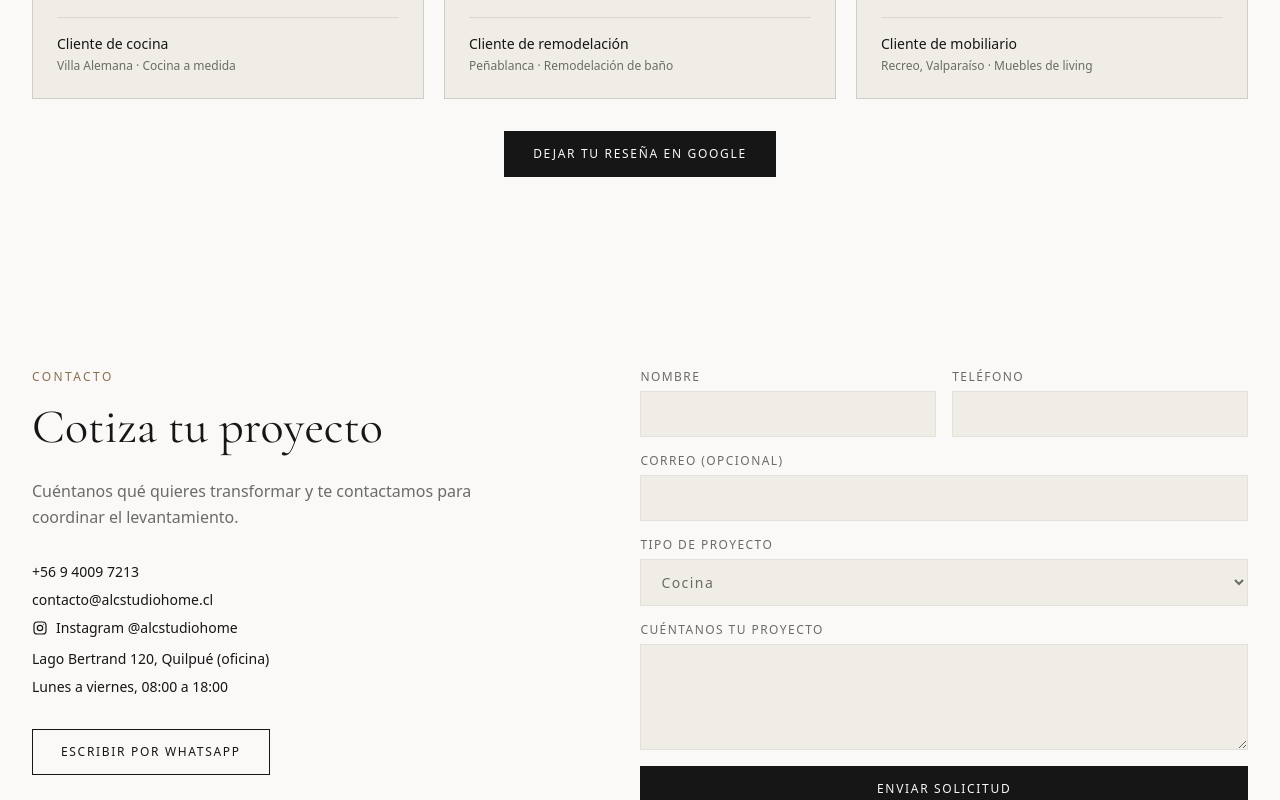
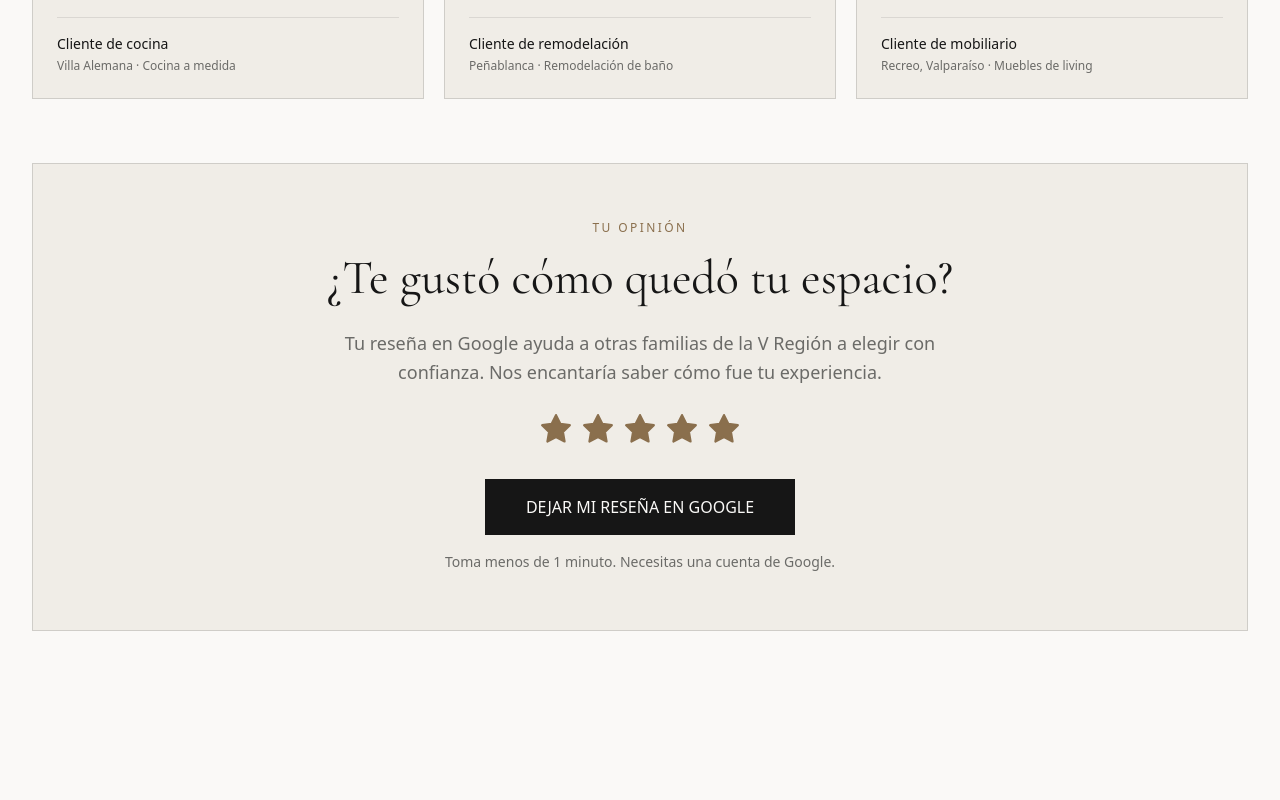
Before and after one commit to rachidboss23/ALC_Studio_Home, a Next.js app: page / in a window 1280 px wide. Shown: the part 4780-5580 px from the top of the page. Built offline with nearby package versions, Linux system fonts and the light colour scheme; no server answers.

Commit message:
feat: destacar las reseñas de Google
Co-authored-by: Copilot <223556219+Copilot@users.noreply.github.com>

```diff
--- /dev/null
+++ b/src/app/resenas/route.ts
@@ -0,0 +1,11 @@
+import { GOOGLE_REVIEW_URL } from "@/config/site";
+
+export function GET() {
+  return new Response(null, {
+    status: 307,
+    headers: {
+      Location: GOOGLE_REVIEW_URL,
+      "X-Robots-Tag": "noindex",
+    },
+  });
+}
--- a/src/components/layout/Footer.tsx
+++ b/src/components/layout/Footer.tsx
@@ -1,7 +1,7 @@
 import Image from "next/image";
 import Link from "next/link";
 import { InstagramIcon } from "@/components/ui/InstagramIcon";
-import { nav, site } from "@/config/site";
+import { GOOGLE_REVIEW_URL, nav, site } from "@/config/site";
 import { Container } from "./Container";
 
 export function Footer() {
@@ -33,7 +33,7 @@ export function Footer() {
                 Instagram {site.instagram.handle}
               </a>
             </p>
-            <p><a href={site.googleReviewUrl} target="_blank" rel="noopener noreferrer" className="text-paper/60 hover:text-paper">Déjanos tu reseña</a></p>
+            <p><a href={GOOGLE_REVIEW_URL} target="_blank" rel="noopener noreferrer" className="inline-flex min-h-11 items-center text-paper/60 hover:text-paper">Déjanos tu reseña</a></p>
           </address>
         </div>
       </Container>
--- a/src/config/site.ts
+++ b/src/config/site.ts
@@ -4,6 +4,8 @@ function siteUrl() {
   if (process.env.VERCEL_PROJECT_PRODUCTION_URL) return `https://${process.env.VERCEL_PROJECT_PRODUCTION_URL}`;
   return "http://localhost:3000";
 }
+
+export const GOOGLE_REVIEW_URL = "https://g.page/r/CaCgCSdE2tP2EAI/review";
 
 export const site = {
   name: "ALC Studio Home",
@@ -23,7 +25,6 @@ export const site = {
   area: "V Región",
   serviceAreas: ["Quilpué", "Villa Alemana", "Viña del Mar", "Concón", "Valparaíso", "Peñablanca"],
   instagram: { handle: "@alcstudiohome", url: "https://www.instagram.com/alcstudiohome/" },
-  googleReviewUrl: "https://g.page/r/CaCgCSdE2tP2EAI/review",
 } as const;
 
 export const nav = [
--- a/src/features/testimonials/Testimonials.tsx
+++ b/src/features/testimonials/Testimonials.tsx
@@ -1,11 +1,12 @@
 import { Container } from "@/components/layout/Container";
 import { Button } from "@/components/ui/Button";
-import { site } from "@/config/site";
+import { SectionHeading } from "@/components/ui/SectionHeading";
+import { GOOGLE_REVIEW_URL } from "@/config/site";
 import { testimonials } from "./data";
 
-function Star({ filled }: { filled: boolean }) {
+function Star({ filled, className = "h-4 w-4" }: { filled: boolean; className?: string }) {
   return (
-    <svg aria-hidden="true" className={`h-4 w-4 ${filled ? "fill-accent text-accent" : "fill-transparent text-stone"}`} viewBox="0 0 24 24">
+    <svg aria-hidden="true" className={`${className} ${filled ? "fill-accent text-accent" : "fill-transparent text-stone"}`} viewBox="0 0 24 24">
       <path d="m12 2.75 2.85 5.78 6.38.93-4.62 4.5 1.09 6.35L12 17.31l-5.7 3 1.09-6.35-4.62-4.5 6.38-.93L12 2.75Z" stroke="currentColor" strokeLinejoin="round" strokeWidth="1.5" />
     </svg>
   );
@@ -15,7 +16,7 @@ export function Testimonials() {
   return (
     <section className="bg-paper py-16 lg:py-20">
       <Container>
-        {testimonials.length > 0 ? (
+        {testimonials.length > 0 && (
           <>
             <h2 className="text-center font-serif text-3xl lg:text-4xl">Lo que dicen nuestros clientes</h2>
             <div className="mt-10 grid gap-5 md:grid-cols-3">
@@ -40,19 +41,28 @@ export function Testimonials() {
               ))}
             </div>
           </>
-        ) : (
-          <div className="flex flex-col items-start gap-5 border border-ink/15 bg-sand p-6 md:flex-row md:items-center md:justify-between">
-            <p className="max-w-2xl text-sm leading-relaxed text-stone">
-              ¿Trabajaste con nosotros? Tu opinión ayuda a otras familias a elegir con confianza.
-            </p>
-            <Button href={site.googleReviewUrl} external>Dejar tu reseña en Google</Button>
+        )}
+        <div className="mt-12 border border-ink/15 bg-sand px-6 py-10 text-center sm:px-10 sm:py-14 lg:mt-16">
+          <SectionHeading eyebrow="Tu opinión" title="¿Te gustó cómo quedó tu espacio?" className="mx-auto max-w-3xl" />
+          <p className="mx-auto mt-6 max-w-2xl text-base leading-relaxed text-stone sm:text-lg">
+            Tu reseña en Google ayuda a otras familias de la V Región a elegir con confianza. Nos encantaría saber cómo fue tu experiencia.
+          </p>
+          <div className="mt-6 flex justify-center gap-1.5" role="img" aria-label="Cinco estrellas">
+            {Array.from({ length: 5 }, (_, index) => (
+              <Star key={index} filled className="h-8 w-8 sm:h-9 sm:w-9" />
+            ))}
           </div>
-        )}
-        {testimonials.length > 0 && (
-          <div className="mt-8 flex justify-center">
-            <Button href={site.googleReviewUrl} external>Dejar tu reseña en Google</Button>
-          </div>
-        )}
+          <Button
+            href={GOOGLE_REVIEW_URL}
+            external
+            className="mt-8 min-h-14 w-full max-w-md normal-case text-sm tracking-normal motion-reduce:transition-none sm:w-auto sm:px-10 sm:text-base"
+          >
+            Dejar mi reseña en Google
+          </Button>
+          <p className="mt-4 text-xs leading-relaxed text-stone sm:text-sm">
+            Toma menos de 1 minuto. Necesitas una cuenta de Google.
+          </p>
+        </div>
       </Container>
     </section>
   );
```
